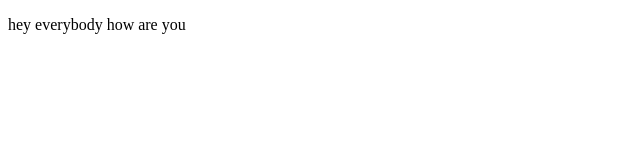
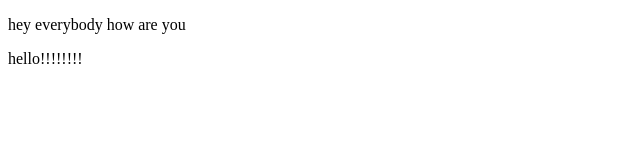
Before and after one commit to AndroidDoctorr/gitdemo119, a plain HTML site: page index.html in a window 1280 px wide. Shown: the full height of the page, 0-640 px from the left. Drawn offline with Linux system fonts and the light colour scheme.

Commit message:
added more stuff

```diff
--- a/index.html
+++ b/index.html
@@ -10,6 +10,7 @@
 
 <body>
     <p>hey everybody how are you</p>
+    <p>hello!!!!!!!!</p>
 </body>
 
 </html>
```
